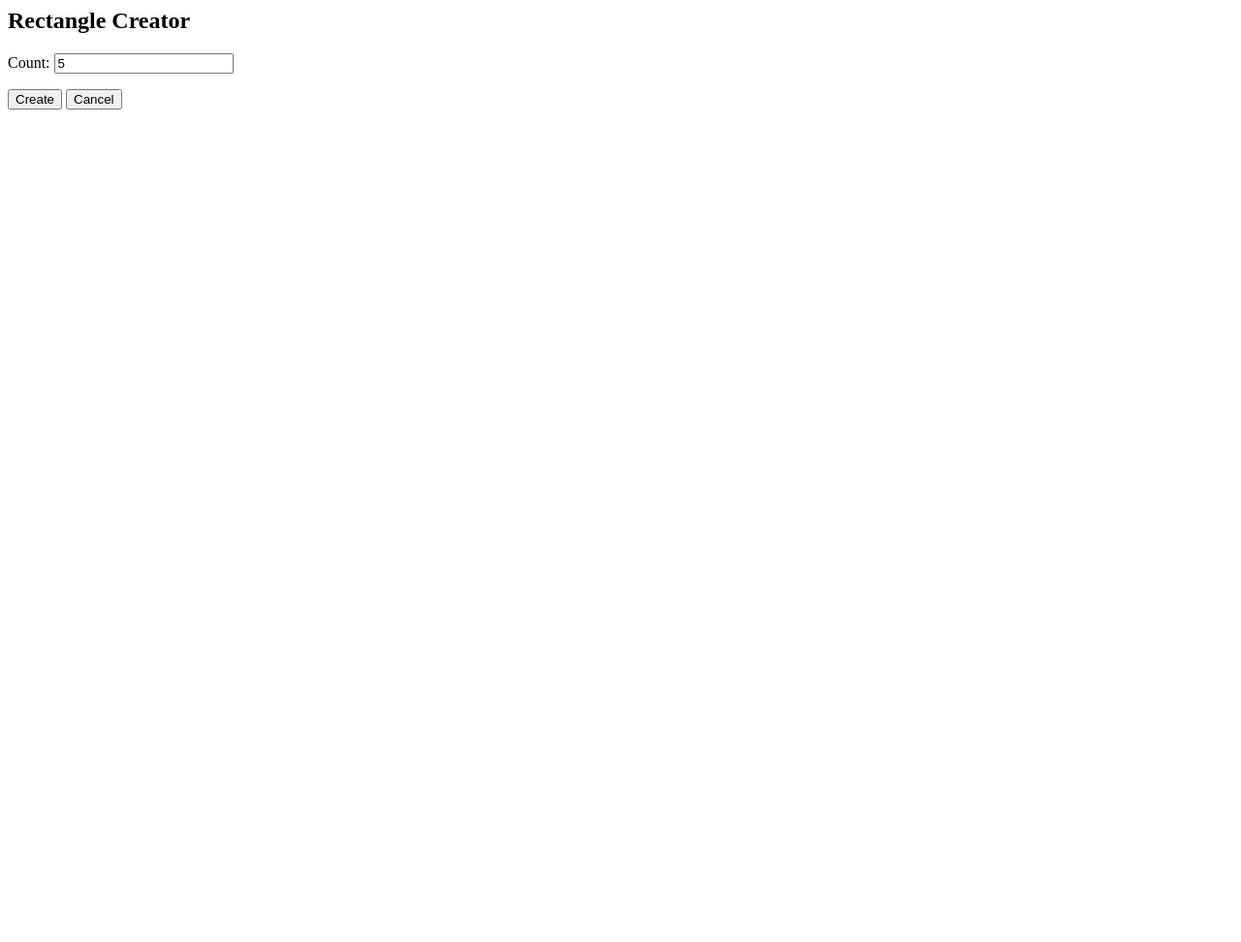
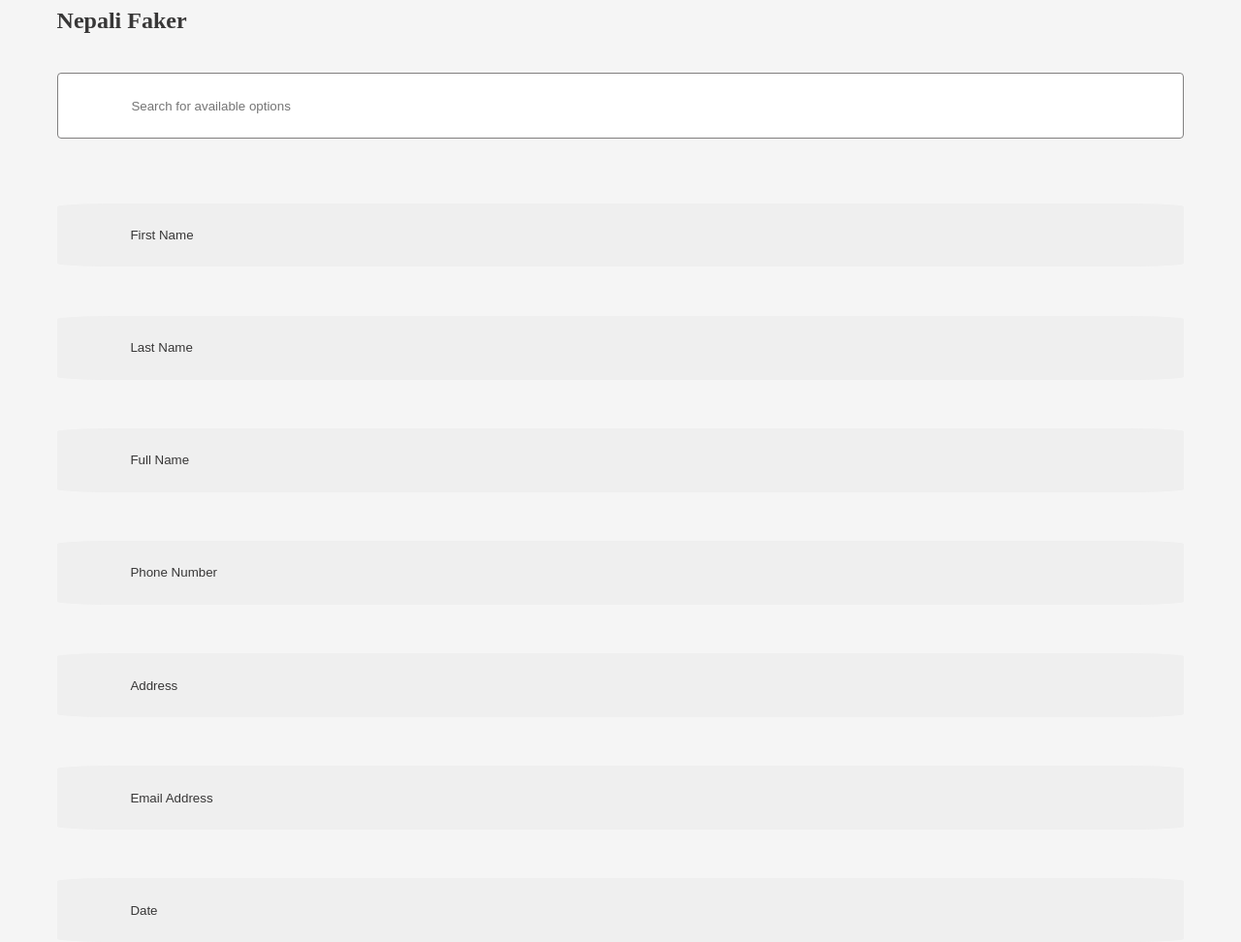
Before and after one commit to kiranadh1452/figmaPlugin, a website: page ui.html in a window 1280 px wide. Shown: the whole page at 97% size. Before the commit the page ends 800 px from the top, so only its background shows below. Drawn offline with Linux system fonts and the light colour scheme.

Commit message:
UI design complete

```diff
--- a/ui.html
+++ b/ui.html
@@ -1,17 +1,93 @@
-<h2>Rectangle Creator</h2>
-<p>Count: <input id="count" value="5"></p>
-<button id="create">Create</button>
-<button id="cancel">Cancel</button>
+<body>
+    <h2 id="title-plugin">Nepali Faker</h2>
+
+    <p>
+        <input
+            id="search-bar"
+            type="text"
+            placeholder="Search for available options"
+        />
+    </p>
+
+    <available-options id="available-options">
+        <button id="first-name">First Name</button>
+        <button id="last-name">Last Name</button>
+        <button id="full-name">Full Name</button>
+        <button id="phn">Phone Number</button>
+        <button id="address">Address</button>
+        <button id="email">Email Address</button>
+        <button id="date">Date</button>
+    </available-options>
+
+</body>
+
+<style>
+    body {
+        background-color: #f5f5f5;
+        height: 500px;
+    }
+
+    #title-plugin {
+        /* font-size: 1.5em; */
+        font-weight: bold;
+        margin-bottom: 1em;
+        padding-left: 4%;
+        color: rgb(56, 55, 55);
+    }
+
+    button {
+        text-align: left;
+        display: block;
+        width: 92%;
+        border: none;
+        color: rgb(56, 55, 55);
+        border-radius: 5%;
+        margin: 4% 4%;
+        padding: 2% 6%;
+    }
+
+    button:hover {
+        background-color: rgb(56, 55, 55);
+        color: white;
+        cursor: pointer;
+    }
+
+    #search-bar {
+        border-radius: 4px;
+        border: solid 0.5px #817f7f;
+        margin: 1.3% 4%;
+        padding: 2% 6%;
+        width: 92%;
+    }
+</style>
+
 <script>
+  document.getElementById("first-name").addEventListener("click", function() {
+    parent.postMessage({ pluginMessage: { type: 'first-name' } }, "*");
+  });
 
-document.getElementById('create').onclick = () => {
-  const textbox = document.getElementById('count');
-  const count = parseInt(textbox.value, 10);
-  parent.postMessage({ pluginMessage: { type: 'create-rectangles', count } }, '*')
-}
+  document.getElementById("last-name").addEventListener("click", function() {
+    parent.postMessage({ pluginMessage: { type: 'last-name' } }, "*");
+  });
 
-document.getElementById('cancel').onclick = () => {
-  parent.postMessage({ pluginMessage: { type: 'cancel' } }, '*')
-}
+  document.getElementById("full-name").addEventListener("click", function() {
+    parent.postMessage({ pluginMessage: { type: 'full-name' } }, "*");
+  });
+
+  document.getElementById("phn").addEventListener("click", function() {
+    parent.postMessage({ pluginMessage: { type: 'phn' } }, "*");
+  });
+
+  document.getElementById("address").addEventListener("click", function() {
+    parent.postMessage({ pluginMessage: { type: 'address' } }, "*");
+  });
+
+  document.getElementById("email").addEventListener("click", function() {
+    parent.postMessage({ pluginMessage: { type: 'email' } }, "*");
+  });
+
+  document.getElementById("date").addEventListener("click", function() {
+    parent.postMessage({ pluginMessage: { type: 'date' } }, "*");
+  });
 
 </script>
```
Also changed, not shown: code.js (+19 -21 lines), code.ts (+21 -23 lines).
